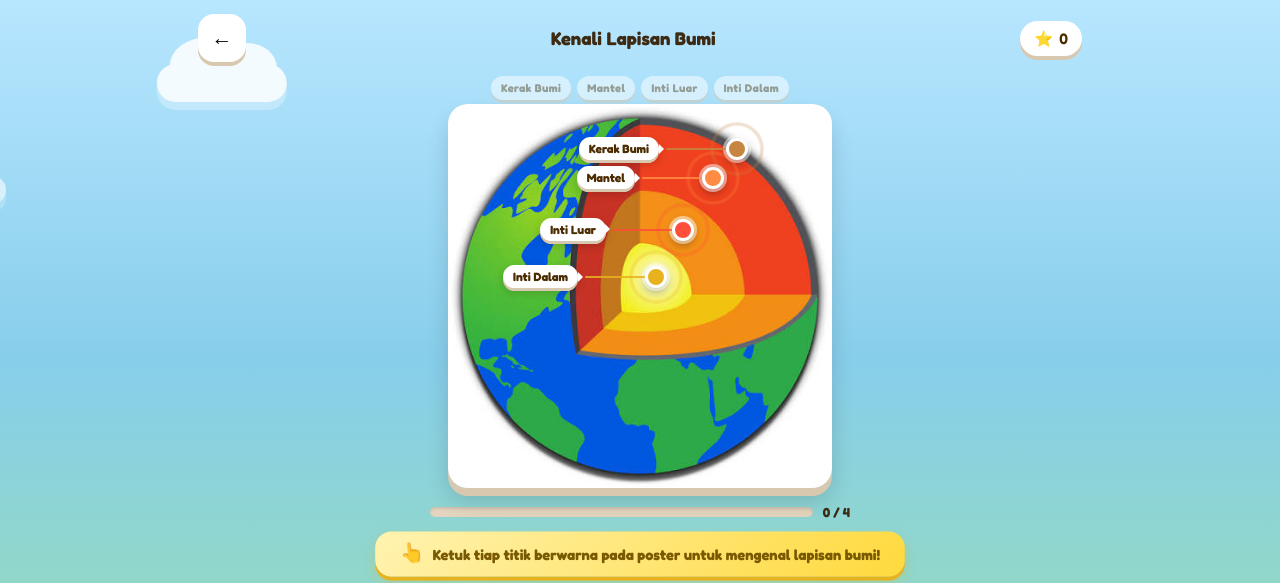
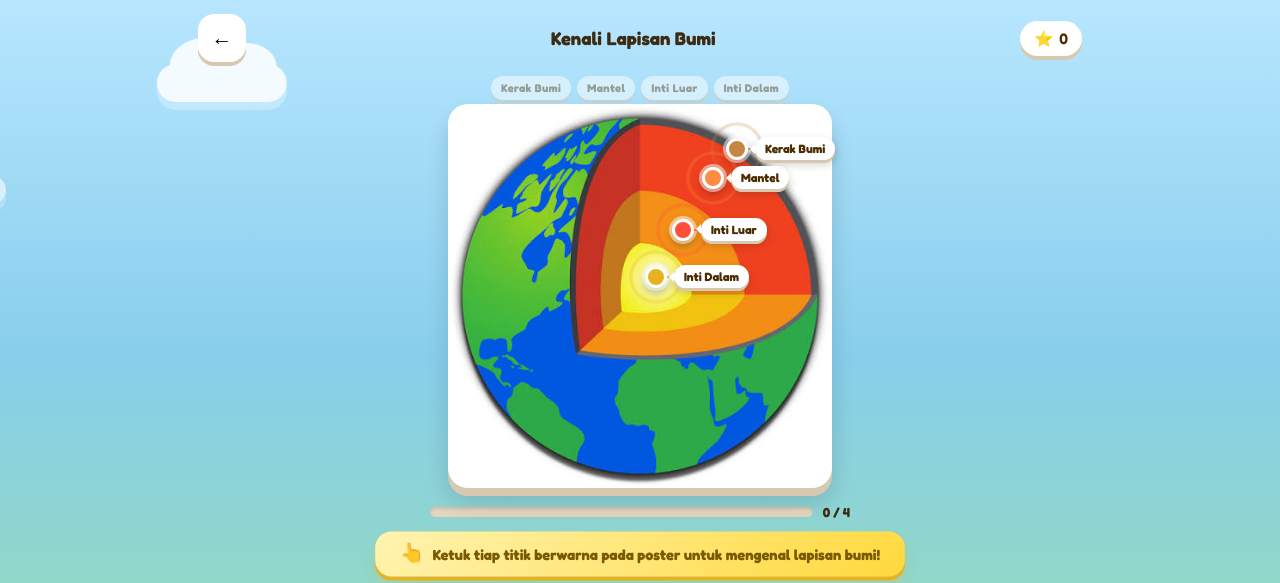
Before and after one commit to findi26/petualangan-bumi, a plain HTML site: page index.html in a window 1280 px wide. Both pictures are taken after a click on the button "▶ MULAI". Shown: the top 583 px of the page. Drawn offline with Linux system fonts and the light colour scheme.

Commit message:
Move labels to right side (overlap image OK) and make them clickable

```diff
--- a/index.html
+++ b/index.html
@@ -159,6 +159,7 @@
     100%{transform:scale(1.9);opacity:0;}
   }
   .hotspot:hover .dot{transform:translate(-50%,-50%) scale(1.15);}
+  .hotspot .label:hover{transform:translateY(-50%) scale(1.06);box-shadow:0 4px 12px rgba(0,0,0,.25);}
   .hotspot:active .dot{transform:translate(-50%,-50%) scale(.95);}
 
   /* LABEL (keterangan) */
@@ -167,6 +168,7 @@
     top:50%;
     left:calc(50% + 18px);
     transform:translateY(-50%);
+    z-index:4;
     background:#fff;
     color:var(--ink);
     font-size:clamp(.62rem, 2.4vw, .75rem);
@@ -176,8 +178,9 @@
     white-space:nowrap;
     box-shadow:0 3px 0 #D9C8B0, 0 4px 10px rgba(0,0,0,.2);
     display:flex;align-items:center;gap:4px;
-    pointer-events:none;
-    transition:background .3s, color .3s;
+    pointer-events:auto;
+    cursor:pointer;
+    transition:background .3s, color .3s, transform .15s;
     animation:labelFloat 2.4s ease-in-out infinite;
   }
   @keyframes labelFloat{
@@ -530,10 +533,10 @@
 const POSTER_CONFIG = {
   image: 'poster-bumi.png',
   hotspots: [
-    { layer: 0, x: 75.2, y: 11.8, side: 'left', color: '#C68642', label: 'Kerak Bumi' },
-    { layer: 1, x: 69.0, y: 19.3, side: 'left', color: '#FF8C42', label: 'Mantel' },
-    { layer: 2, x: 61.3, y: 32.7, side: 'left', color: '#FF4E3A', label: 'Inti Luar' },
-    { layer: 3, x: 54.1, y: 45.1, side: 'left', color: '#E8B21E', label: 'Inti Dalam' }
+    { layer: 0, x: 75.2, y: 11.8, side: 'right', color: '#C68642', label: 'Kerak Bumi' },
+    { layer: 1, x: 69.0, y: 19.3, side: 'right', color: '#FF8C42', label: 'Mantel' },
+    { layer: 2, x: 61.3, y: 32.7, side: 'right', color: '#FF4E3A', label: 'Inti Luar' },
+    { layer: 3, x: 54.1, y: 45.1, side: 'right', color: '#E8B21E', label: 'Inti Dalam' }
   ]
 };
 
```
